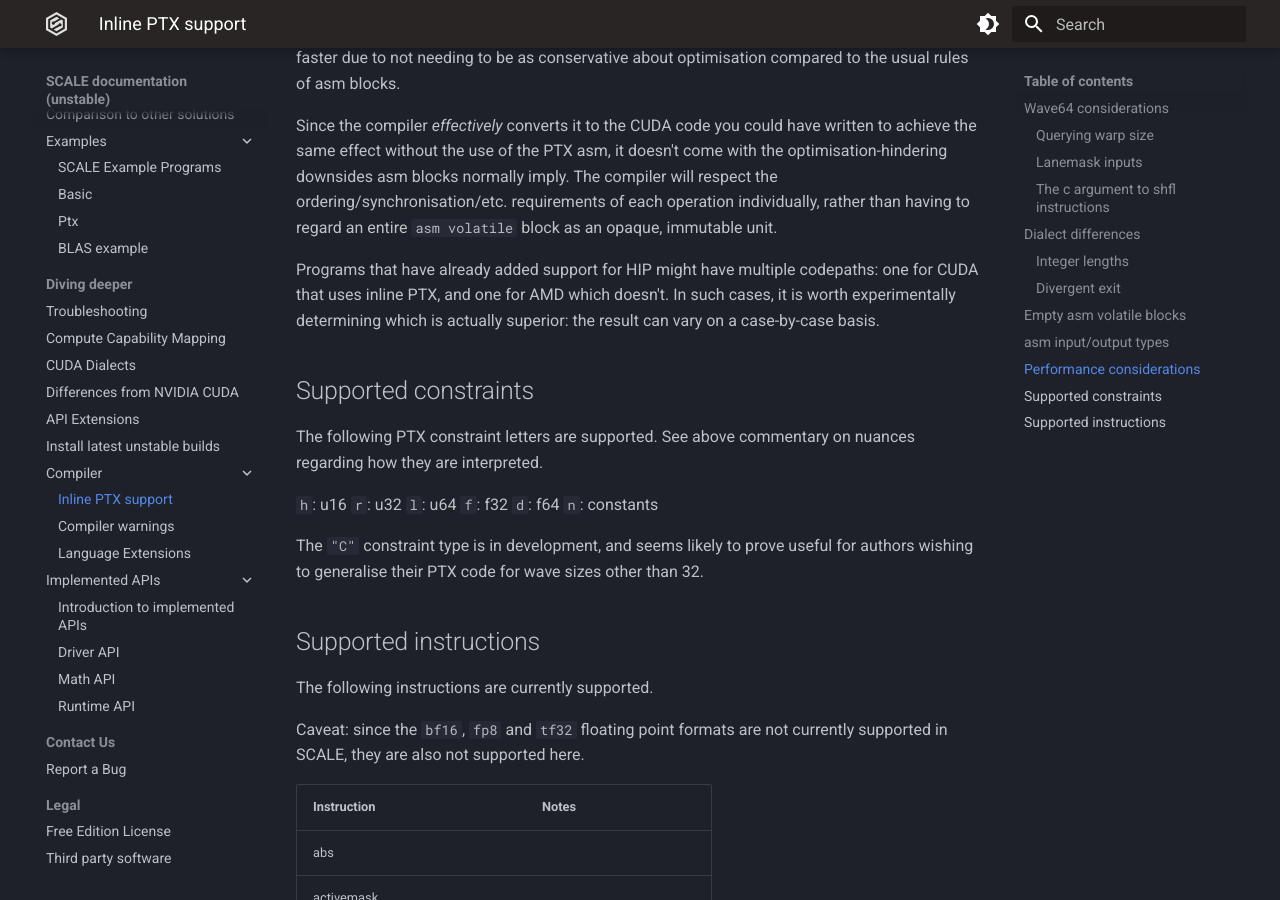
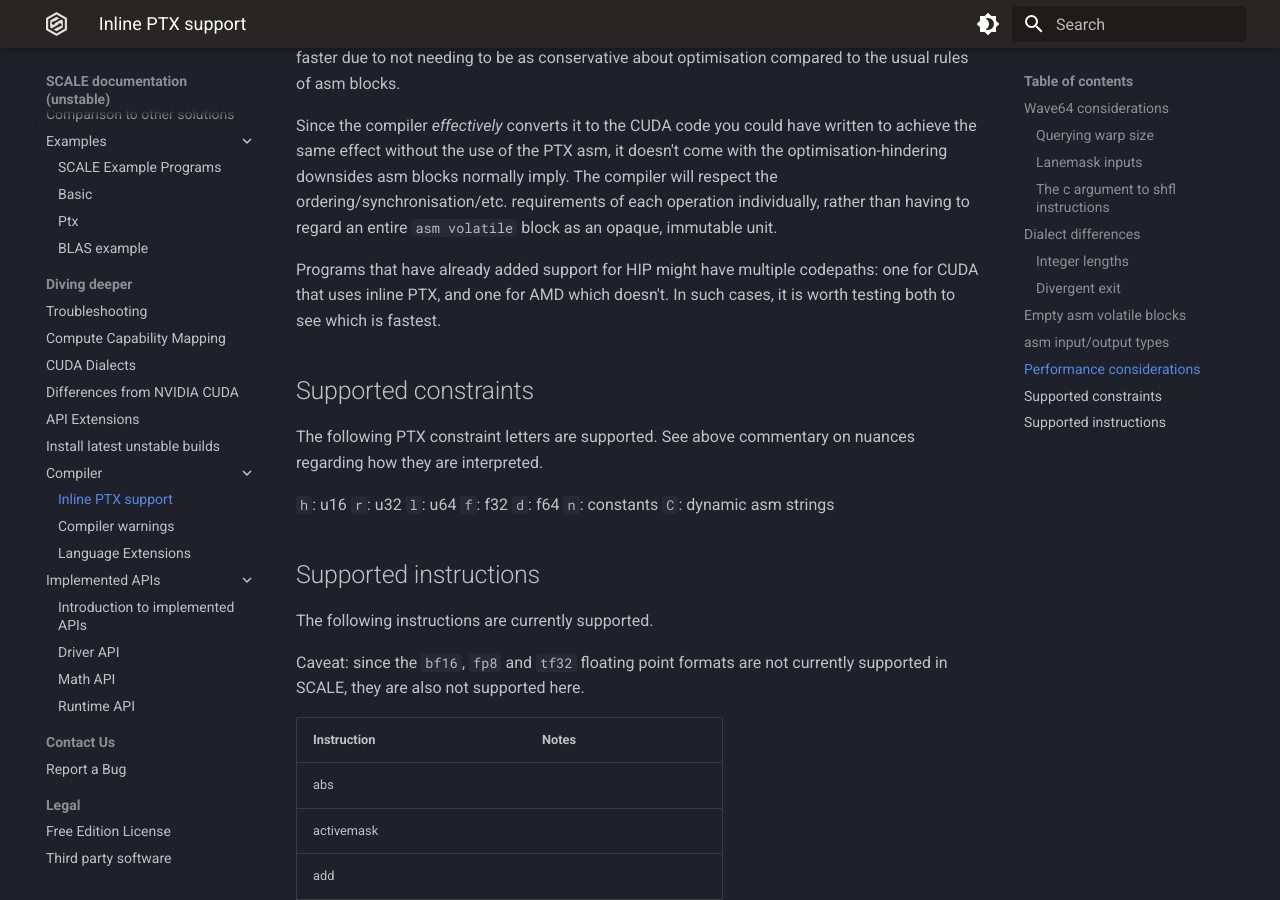
Before and after one commit to spectral-compute/scale-docs, an MkDocs documentation site: the page built from docs/manual/inline-ptx.md, in a window 1280 px wide and 900 px high, scrolled down 4728 px. Built offline with MkDocs 1.6.1 and Material for MkDocs 9.7.7, drawn with Linux system fonts in a browser that asks for light colours; some of the changed text lies outside the part shown.

Commit message:
Tweak the PTX docs slightly

```diff
--- a/docs/manual/inline-ptx.md
+++ b/docs/manual/inline-ptx.md
@@ -230,8 +230,7 @@ entire `asm volatile` block as an opaque, immutable unit.
 
 Programs that have already added support for HIP might have multiple
 codepaths: one for CUDA that uses inline PTX, and one for AMD which doesn't.
-In such cases, it is worth experimentally determining which is actually
-superior: the result can vary on a case-by-case basis.
+In such cases, it is worth testing both to see which is fastest.
 
 ## Supported constraints
 
@@ -244,10 +243,8 @@ nuances regarding how they are interpreted.
 `f`: f32
 `d`: f64
 `n`: constants
+`C`: dynamic asm strings
 
-The `"C"` constraint type is in development, and seems likely to prove
-useful for authors wishing to generalise their PTX code for wave sizes other
-than 32.
 
 ## Supported instructions
 
```
Also changed, not shown: other parts of docs/manual/inline-ptx.md (+8 -0 lines).
